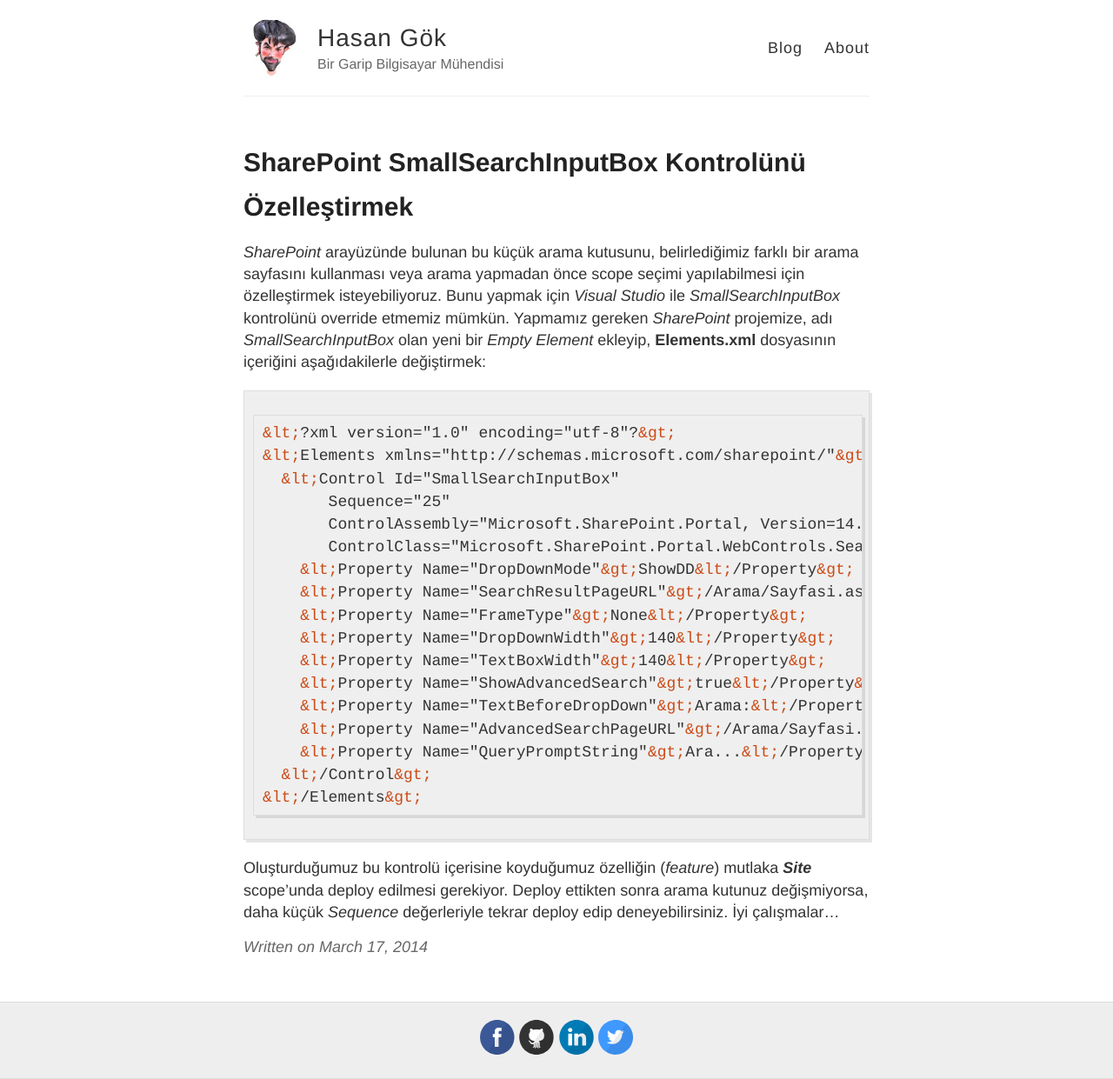
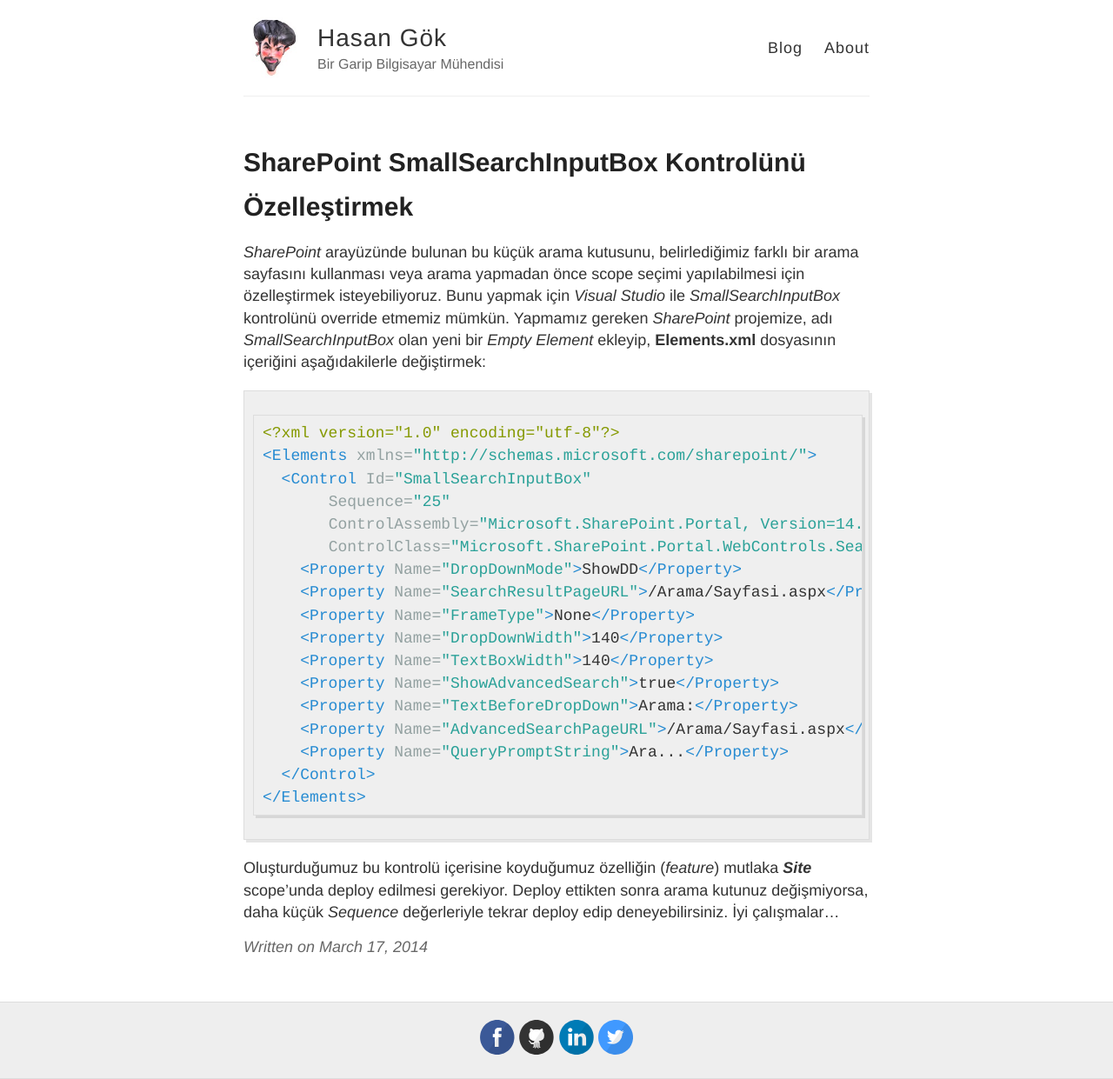
Before and after one commit to hasangok/hasangok.github.io, a Jekyll site: the page built from _posts/2014-03-17-sharepoint-smallsearchinputbox-kontrolunu-ozellestirmek.md, in a window 1280 px wide. Shown: the whole page at 87% size. Built offline with Jekyll 4.4.1, drawn with Linux system fonts in a browser that asks for light colours; comment, search, counter and statistics services are not loaded; some of the changed lines change nothing that is shown.

Commit message:
Update 2014-03-17-sharepoint-smallsearchinputbox-kontrolunu-ozellestirmek.md

````diff
--- a/_posts/2014-03-17-sharepoint-smallsearchinputbox-kontrolunu-ozellestirmek.md
+++ b/_posts/2014-03-17-sharepoint-smallsearchinputbox-kontrolunu-ozellestirmek.md
@@ -9,23 +9,23 @@
 *SharePoint* arayüzünde bulunan bu küçük arama kutusunu, belirlediğimiz farklı bir arama sayfasını kullanması veya arama yapmadan önce scope seçimi yapılabilmesi için özelleştirmek isteyebiliyoruz. Bunu yapmak için *Visual Studio* ile *SmallSearchInputBox* kontrolünü override etmemiz mümkün. Yapmamız gereken *SharePoint* projemize, adı *SmallSearchInputBox* olan yeni bir *Empty Element* ekleyip, **Elements.xml** dosyasının içeriğini aşağıdakilerle değiştirmek:
 
 ```html
-&lt;?xml version="1.0" encoding="utf-8"?&gt;
-&lt;Elements xmlns="http://schemas.microsoft.com/sharepoint/"&gt;
-  &lt;Control Id="SmallSearchInputBox"
+<?xml version="1.0" encoding="utf-8"?>
+<Elements xmlns="http://schemas.microsoft.com/sharepoint/">
+  <Control Id="SmallSearchInputBox"
        Sequence="25"
        ControlAssembly="Microsoft.SharePoint.Portal, Version=14.0.0.0, Culture=neutral, PublicKeyToken=71e9bce111e9429c"
-       ControlClass="Microsoft.SharePoint.Portal.WebControls.SearchBoxEx"&gt;
-    &lt;Property Name="DropDownMode"&gt;ShowDD&lt;/Property&gt;
-    &lt;Property Name="SearchResultPageURL"&gt;/Arama/Sayfasi.aspx&lt;/Property&gt;
-    &lt;Property Name="FrameType"&gt;None&lt;/Property&gt;
-    &lt;Property Name="DropDownWidth"&gt;140&lt;/Property&gt;
-    &lt;Property Name="TextBoxWidth"&gt;140&lt;/Property&gt;
-    &lt;Property Name="ShowAdvancedSearch"&gt;true&lt;/Property&gt;
-    &lt;Property Name="TextBeforeDropDown"&gt;Arama:&lt;/Property&gt;
-    &lt;Property Name="AdvancedSearchPageURL"&gt;/Arama/Sayfasi.aspx&lt;/Property&gt;
-    &lt;Property Name="QueryPromptString"&gt;Ara...&lt;/Property&gt;
-  &lt;/Control&gt;
-&lt;/Elements&gt;
+       ControlClass="Microsoft.SharePoint.Portal.WebControls.SearchBoxEx">
+    <Property Name="DropDownMode">ShowDD</Property>
+    <Property Name="SearchResultPageURL">/Arama/Sayfasi.aspx</Property>
+    <Property Name="FrameType">None</Property>
+    <Property Name="DropDownWidth">140</Property>
+    <Property Name="TextBoxWidth">140</Property>
+    <Property Name="ShowAdvancedSearch">true</Property>
+    <Property Name="TextBeforeDropDown">Arama:</Property>
+    <Property Name="AdvancedSearchPageURL">/Arama/Sayfasi.aspx</Property>
+    <Property Name="QueryPromptString">Ara...</Property>
+  </Control>
+</Elements>
 ```
 Oluşturduğumuz bu kontrolü içerisine koyduğumuz özelliğin (*feature*) mutlaka ***Site*** scope'unda deploy edilmesi gerekiyor. Deploy ettikten sonra arama kutunuz değişmiyorsa, daha küçük *Sequence* değerleriyle tekrar deploy edip deneyebilirsiniz.
 İyi çalışmalar...
````
